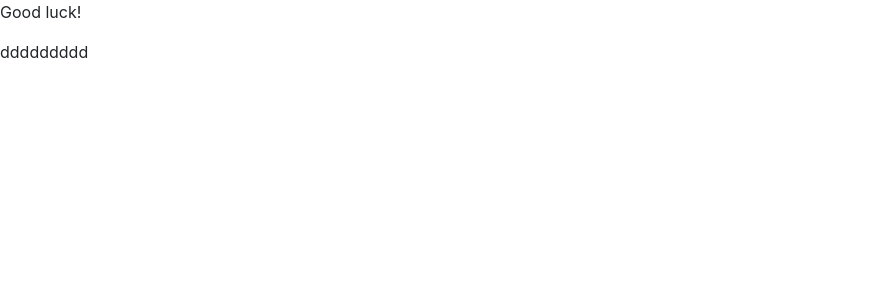
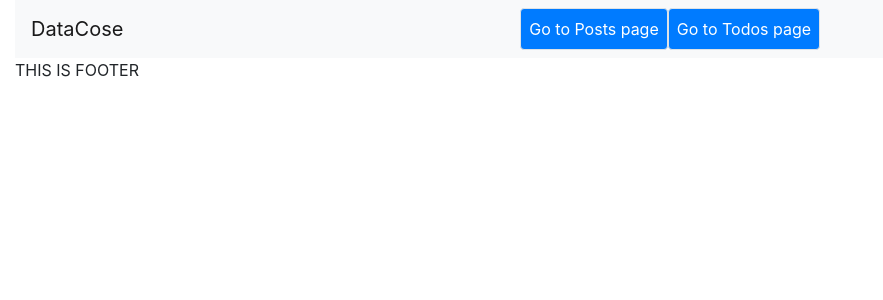
Before and after one commit to RomanMeleshko/DataCose, a Nuxt app in the folder src/: page / in a window 1280 px wide. Shown: the top 300 px of the page, without its empty margins (0-883 px from the left). Built offline with nearby package versions, Linux system fonts and the light colour scheme.

Commit message:
feature/1 Added header

```diff
--- a/src/components/Footer/Footer.vue
+++ b/src/components/Footer/Footer.vue
@@ -0,0 +1,24 @@
+<template>
+  <div id="Footer">
+    <div class="footer">
+      <span>THIS IS FOOTER</span>
+    </div>
+  </div>
+</template>
+
+<script>
+
+ export default {
+   name: "Footer",
+   data() {
+     return {
+
+     }
+   }
+ }
+
+</script>
+
+<style scoped>
+
+</style>
--- a/src/components/Header/Header.vue
+++ b/src/components/Header/Header.vue
@@ -0,0 +1,34 @@
+<template>
+  <div id="Header">
+     <div class="header">
+        <div class="wrapper-header">
+
+           <nav class="navbar navbar-light bg-light">
+             <a class="navbar-brand justify-content-start" href="#">DataCose</a>
+             <div class="buttons m-auto pr-lg-5 pr-md-5">
+               <button class="border btn btn-primary p-2">Go to Posts page</button>
+               <button class="border btn btn-primary p-2">Go to Todos page</button>
+             </div>
+           </nav>
+
+        </div>
+     </div>
+  </div>
+</template>
+
+<script>
+
+ export default {
+   name: "Header",
+   data() {
+     return {
+
+     }
+   }
+ }
+
+</script>
+
+<style scoped>
+
+</style>
--- a/src/nuxt.config.js
+++ b/src/nuxt.config.js
@@ -21,6 +21,7 @@ export default {
 
     // Global CSS: https://go.nuxtjs.dev/config-css
     css: [
+        'css/app.css'
     ],
 
     // Plugins to run before rendering page: https://go.nuxtjs.dev/config-plugins
--- a/src/pages/index.vue
+++ b/src/pages/index.vue
@@ -1,23 +1,40 @@
 <template>
   <div id="App">
-     <p>Good luck!</p>
-    <span>
-      {{ test }}
-    </span>
+     <div class="container-fluid">
+        <div class="container-wrapper">
+
+           <div class="container-header">
+             <Header></Header>
+           </div>
+
+           <div class="container-body">
+
+           </div>
+
+           <div class="container-footer">
+             <Footer></Footer>
+           </div>
+
+       </div>
+
+     </div>
   </div>
 </template>
 
 <script>
+import Header from "~/components/Header/Header.vue";
+import Footer from "~/components/Footer/Footer.vue";
 
 export default {
   name: "App",
   data() {
     return {
-      test: "ddddddddd"
+
     }
   },
   components: {
-
+    Header,
+    Footer
   }
 }
 
```
Also changed, not shown: src/css/app.css (added).
